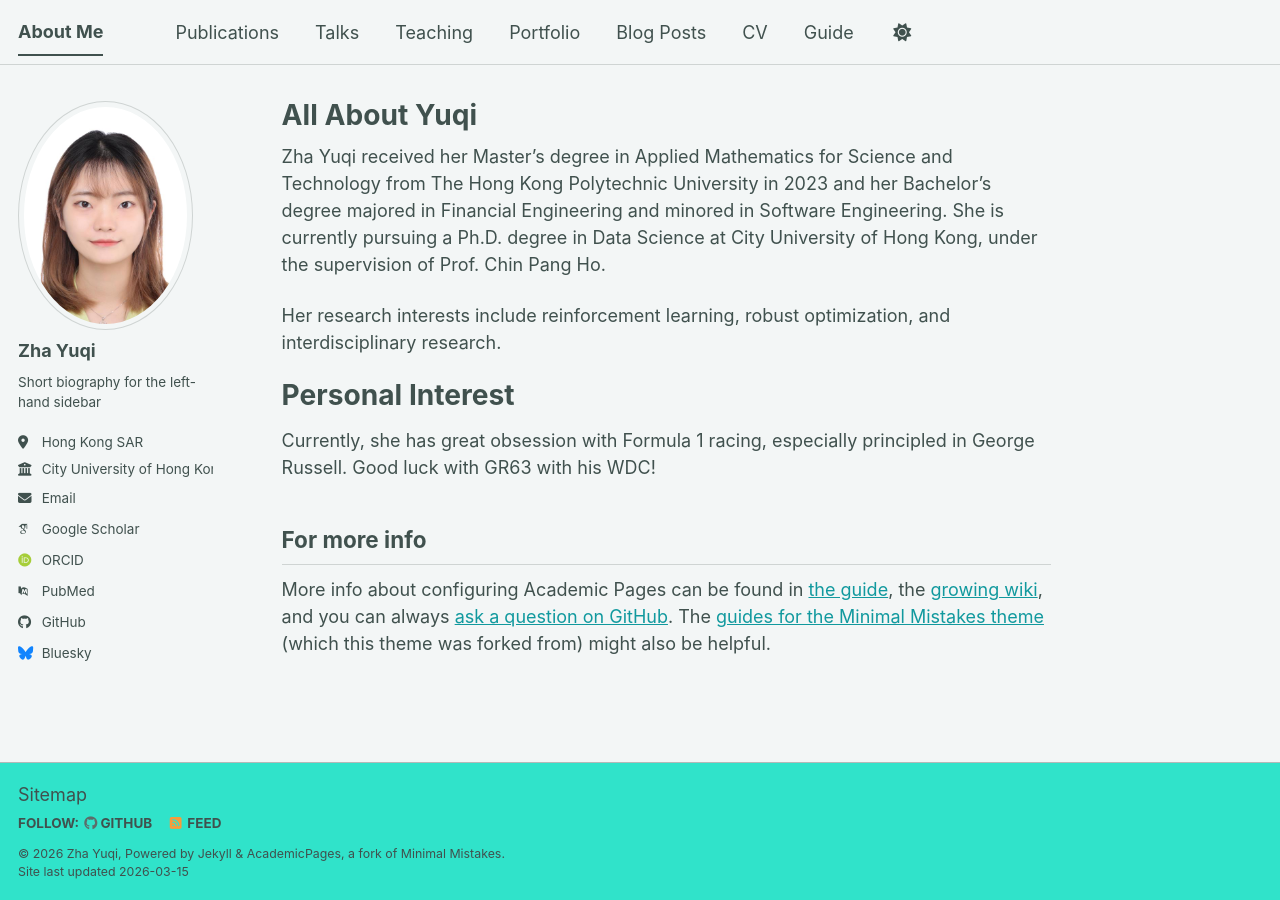
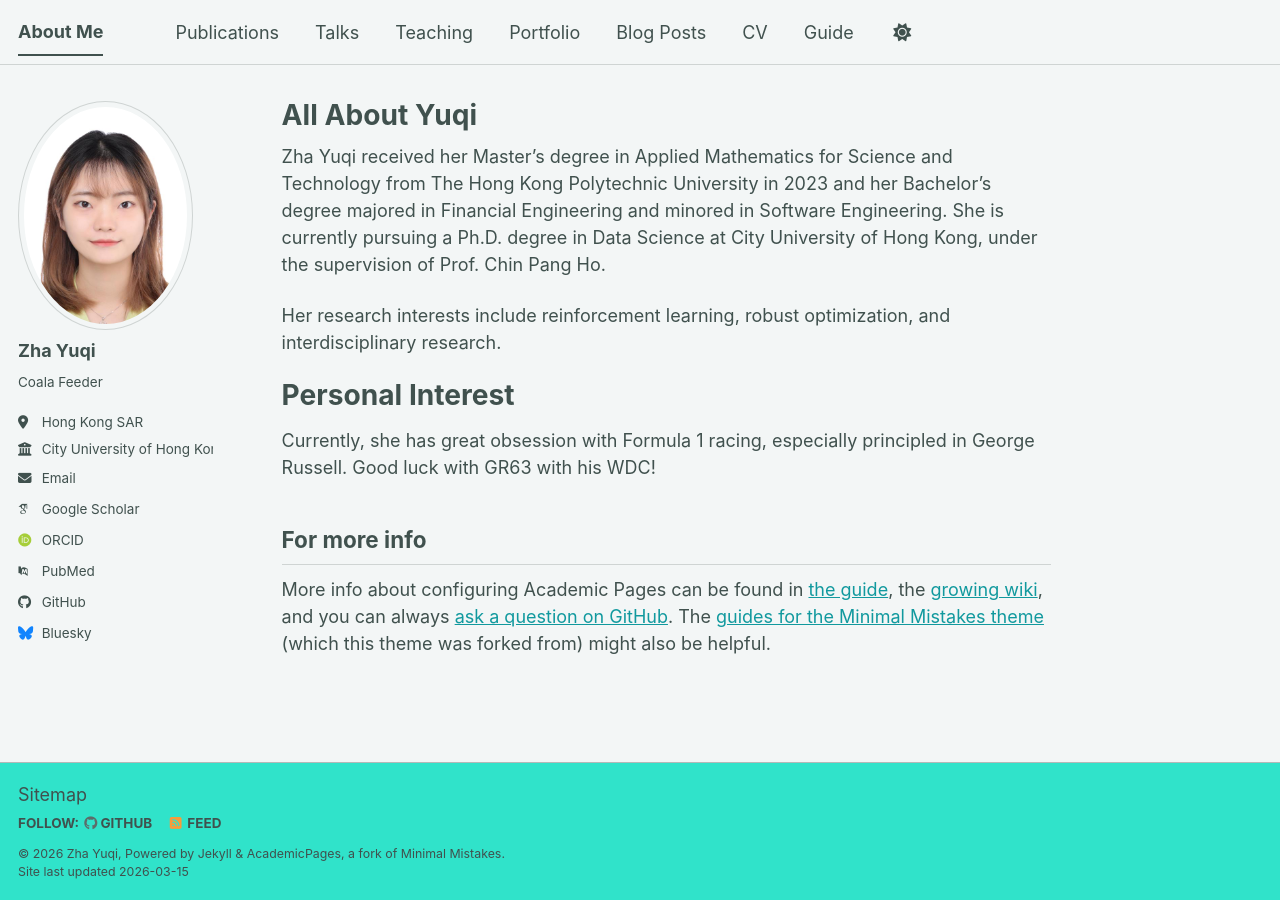
Before and after one commit to Charliez7/Charliez7.github.io, a Jekyll site: the page built from _pages/about.md, in a window 1280 px wide. Built offline with Jekyll 4.4.1, drawn with Linux system fonts in a browser that asks for light colours; some web fonts are replaced; a script bundle is joined from its source files by our own code; library files that are not in the unit come from our copies.

Commit message:
Update bio in _config.yml

```diff
--- a/_config.yml
+++ b/_config.yml
@@ -26,7 +26,7 @@ author:
   avatar           : "profile.jpg"
   name             : "Zha Yuqi"
   pronouns         : # example: "she/her"
-  bio              : "Short biography for the left-hand sidebar"
+  bio              : "Coala Feeder"
   location         : "Hong Kong SAR"
   employer         : "City University of Hong Kong"
   uri              : # URL
```
